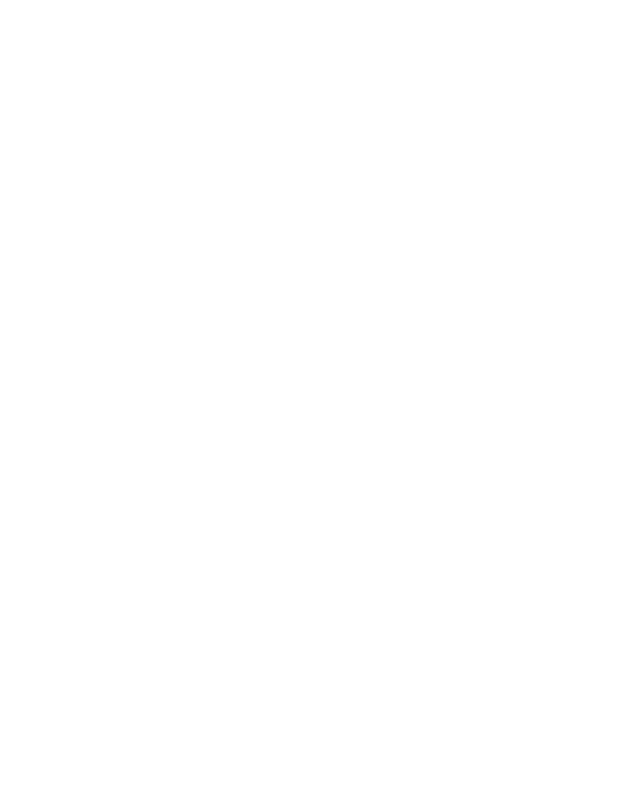
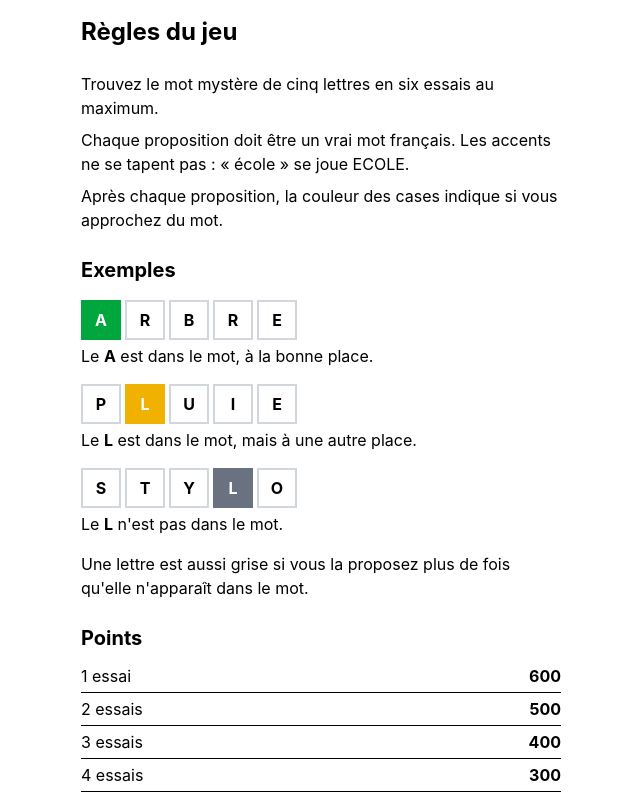
Before and after one commit to t3mq/projet-frontend, a React (Vite) app: page /regles in a window 1280 px wide. Before the commit this address had no page. Shown: the top 799 px of the page, without its empty margins (319-959 px from the left). Built offline with nearby package versions, Linux system fonts and the light colour scheme.

Commit message:
Page des règles avec exemples illustrés et barème

```diff
--- a/src/App.jsx
+++ b/src/App.jsx
@@ -1,12 +1,14 @@
 import { Routes, Route } from "react-router";
 import Home from "./pages/Home";
 import Game from "./pages/Game";
+import Rules from "./pages/Rules";
 
 export default function App() {
   return (
     <Routes>
       <Route path="/" element={<Home />} />
       <Route path="/partie" element={<Game />} />
+      <Route path="/regles" element={<Rules />} />
     </Routes>
   )
 }
--- a/src/logic/scoring.js
+++ b/src/logic/scoring.js
@@ -1,4 +1,4 @@
-const POINTS = [600, 500, 400, 300, 200, 100];
+export const POINTS = [600, 500, 400, 300, 200, 100];
 
 export function getPoints(status, attempts) {
     if (status !== "won") return 0;
--- /dev/null
+++ b/src/pages/Rules.jsx
@@ -0,0 +1,84 @@
+import { Link } from "react-router";
+import { POINTS } from "../logic/scoring.js";
+
+const COLORS = {
+  correct: "bg-green-600 text-white border-green-600",
+  present: "bg-yellow-500 text-white border-yellow-500",
+  absent: "bg-gray-500 text-white border-gray-500",
+  empty: "bg-white text-black border-gray-300",
+};
+
+const POINTS_ROWS = [
+  ...POINTS.map((points, i) => [`${i + 1} essai${i > 0 ? "s" : ""}`, points]),
+  ["Perdu", 0],
+];
+
+function ExampleRow({ word, highlight, status }) {
+  return (
+    <div className="flex gap-1">
+      {word.split("").map((letter, i) => (
+        <div
+          key={i}
+          className={`flex h-10 w-10 items-center justify-center border-2 font-bold ${
+            i === highlight ? COLORS[status] : COLORS.empty
+          }`}
+        >
+          {letter}
+        </div>
+      ))}
+    </div>
+  );
+}
+
+export default function Rules() {
+  return (
+    <main className="mx-auto max-w-lg space-y-6 p-4">
+      <h1 className="text-2xl font-bold">Règles du jeu</h1>
+
+      <section className="space-y-2">
+        <p>Trouvez le mot mystère de cinq lettres en six essais au maximum.</p>
+        <p>Chaque proposition doit être un vrai mot français. Les accents ne se tapent pas : « école » se joue ECOLE.</p>
+        <p>Après chaque proposition, la couleur des cases indique si vous approchez du mot.</p>
+      </section>
+
+      <section className="space-y-4">
+        <h2 className="text-xl font-bold">Exemples</h2>
+
+        <div className="space-y-1">
+          <ExampleRow word="ARBRE" highlight={0} status="correct" />
+          <p>Le <strong>A</strong> est dans le mot, à la bonne place.</p>
+        </div>
+
+        <div className="space-y-1">
+          <ExampleRow word="PLUIE" highlight={1} status="present" />
+          <p>Le <strong>L</strong> est dans le mot, mais à une autre place.</p>
+        </div>
+
+        <div className="space-y-1">
+          <ExampleRow word="STYLO" highlight={3} status="absent" />
+          <p>Le <strong>L</strong> n'est pas dans le mot.</p>
+        </div>
+
+        <p>Une lettre est aussi grise si vous la proposez plus de fois qu'elle n'apparaît dans le mot.</p>
+      </section>
+
+      <section className="space-y-2">
+        <h2 className="text-xl font-bold">Points</h2>
+        <table className="w-full border-collapse">
+          <tbody>
+            {POINTS_ROWS.map(([label, points]) => (
+              <tr key={label} className="border-b">
+                <td className="py-1">{label}</td>
+                <td className="py-1 text-right font-bold">{points}</td>
+              </tr>
+            ))}
+          </tbody>
+        </table>
+      </section>
+
+      <Link to="/" className="inline-block underline">
+        Retour à l'accueil
+      </Link>
+    </main>
+  );
+}
```
